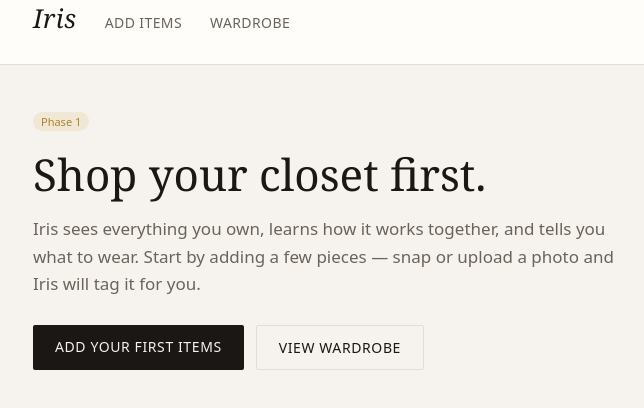
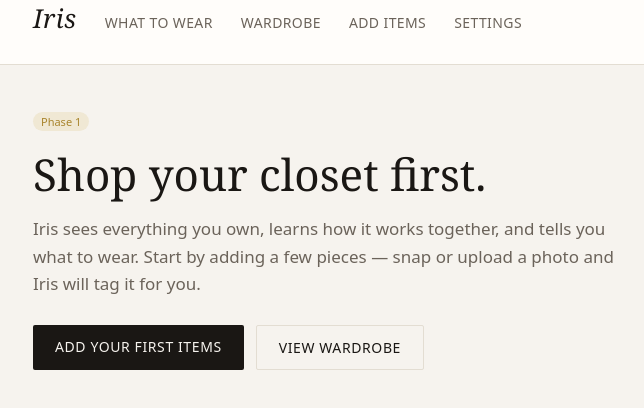
Before and after one commit to mollydbennett-glitch/Iris, a Next.js app: page / in a window 1280 px wide. Shown: the top 408 px of the page, without its empty margins (111-755 px from the left). Built offline with nearby package versions, Linux system fonts and the light colour scheme.

Commit message:
Update layout.js

```diff
--- a/app/layout.js
+++ b/app/layout.js
@@ -12,8 +12,10 @@
         <header className="topbar">
           <div className="wrap topbar-inner">
             <a href="/" className="brand">Iris</a>
+            <a href="/style" className="navlink">What to wear</a>
+            <a href="/wardrobe" className="navlink">Wardrobe</a>
             <a href="/upload" className="navlink">Add items</a>
-            <a href="/wardrobe" className="navlink">Wardrobe</a>
+            <a href="/settings" className="navlink">Settings</a>
           </div>
         </header>
         <main className="wrap" style={{ paddingTop: 36, paddingBottom: 80 }}>
```
